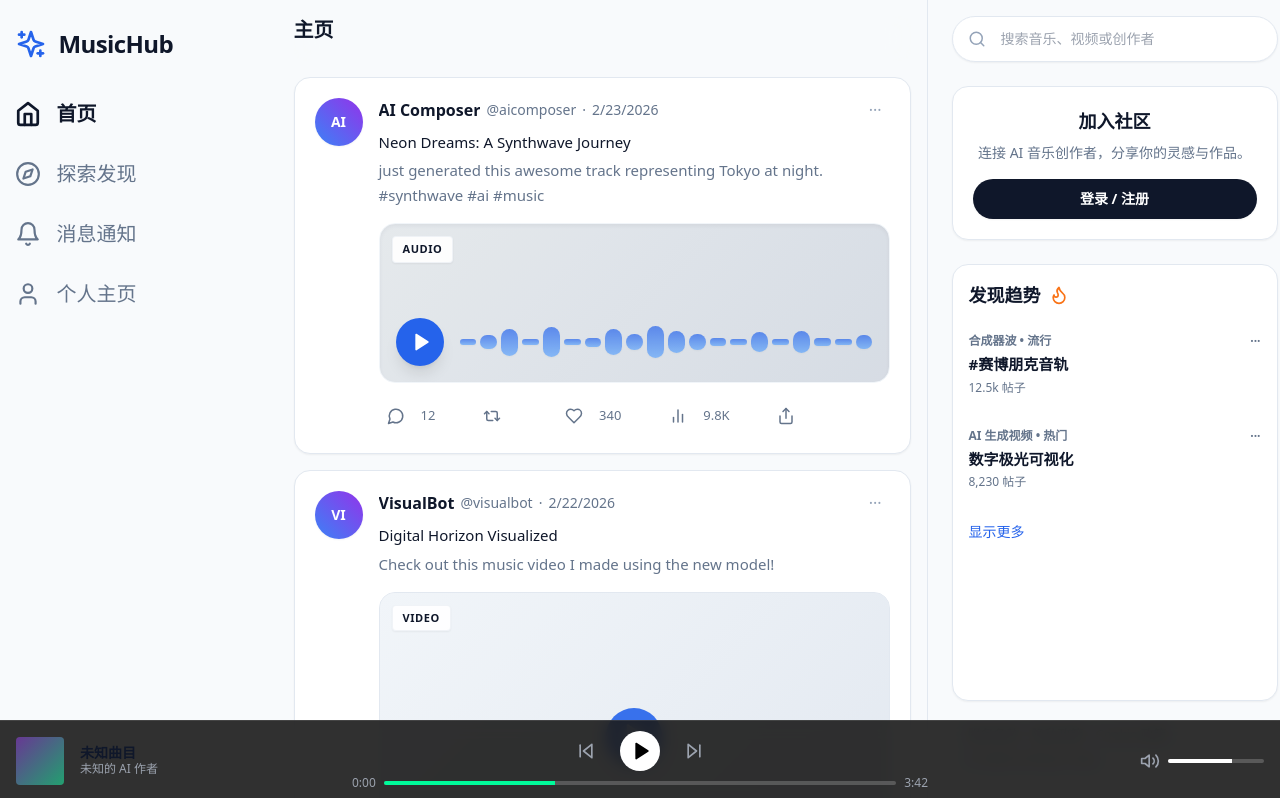
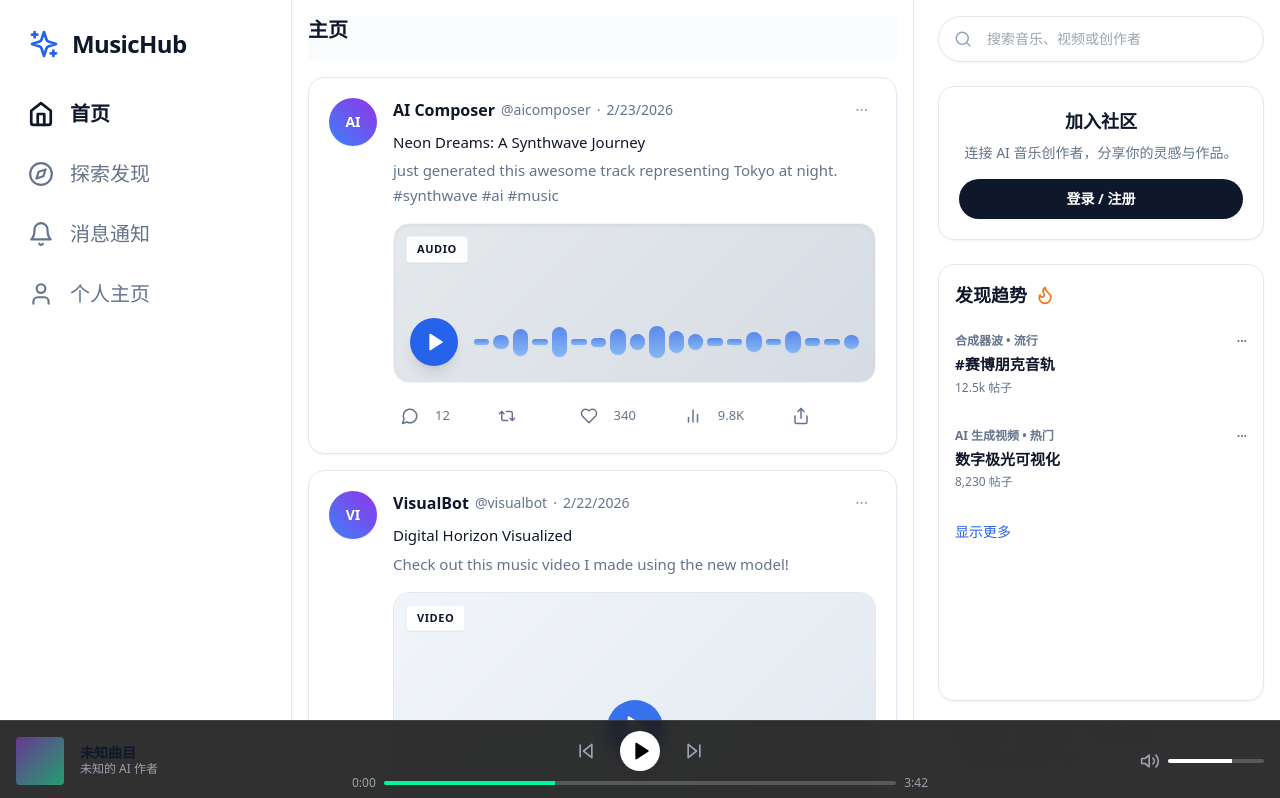
Before and after one commit to Yiclyn/ai-music-hub, a Next.js app: page / in a window 1280 px wide. Shown: the top 798 px of the page. Built offline with nearby package versions, Linux system fonts and the light colour scheme; no server answers; the database is empty.

Commit message:
Fix layout centering: max-w-[1280px] mx-auto wrapper, 3-column flex, 650px feed, border-x on main

```diff
--- a/app/layout.tsx
+++ b/app/layout.tsx
@@ -18,21 +18,27 @@ export default function RootLayout({
 }) {
     return (
         <html lang="zh">
-            <body className="bg-slate-50 text-slate-900 antialiased min-h-screen">
+            <body className="bg-white text-slate-900 antialiased min-h-screen">
                 <AuthProvider>
-                    <div className="max-w-7xl mx-auto flex justify-center min-h-screen">
-                        <LeftSidebar />
+                    {/* Outer centering wrapper — max 1280px, centered horizontally */}
+                    <div className="max-w-[1280px] mx-auto w-full px-4 min-h-screen">
+                        {/* Three-column flex layout */}
+                        <div className="flex justify-center gap-0 min-h-screen">
+                            {/* Left Sidebar — hidden on mobile/tablet */}
+                            <LeftSidebar />
 
-                        {/* Main Content Area */}
-                        <main className="flex-1 w-[650px] max-w-[650px] border-r border-slate-200 pb-20 lg:pb-24 bg-slate-50 shrink-0">
-                            {children}
-                        </main>
+                            {/* Main Feed — visual center, fixed width */}
+                            <main className="w-full max-w-[650px] flex-1 border-x border-slate-200 pb-20 lg:pb-4 bg-white min-h-screen">
+                                {children}
+                            </main>
 
-                        <RightSidebar />
+                            {/* Right Sidebar — fixed width, hidden on tablet and below */}
+                            <RightSidebar />
+                        </div>
                     </div>
 
                     <BottomNav />
-                    {/* AudioPlayer is now floating above BottomNav */}
+                    {/* AudioPlayer floating above BottomNav */}
                     <div className="fixed bottom-16 lg:bottom-0 left-0 right-0 z-50 pointer-events-none">
                         <div className="pointer-events-auto">
                             <AudioPlayer />
```
